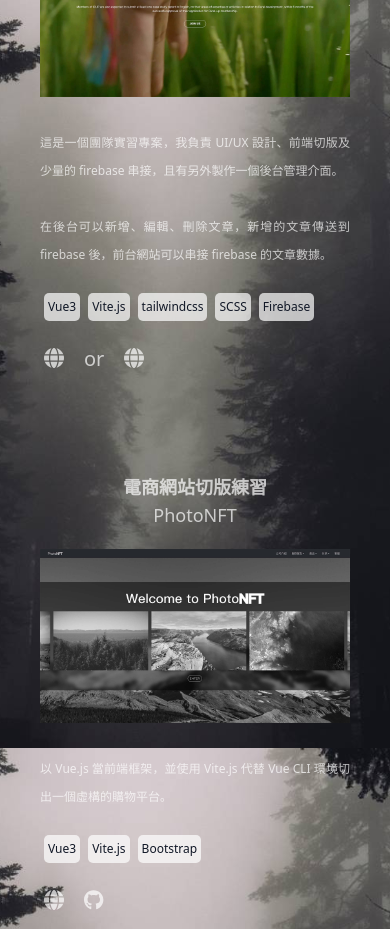
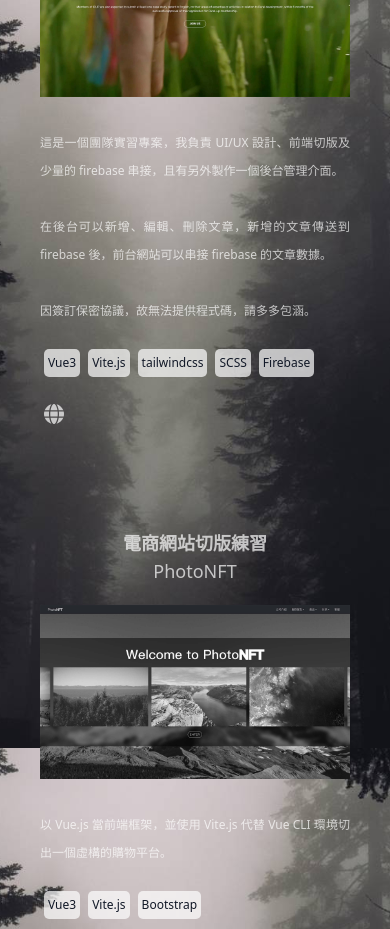
Before and after one commit to eddychen86/SideProject_03__My-Blog, a Vue app: page /project in a window 390 px wide. Shown: the part 940-1869 px from the top of the page. Built offline with nearby package versions, Linux system fonts and the light colour scheme.

Commit message:
刪除 IRUP 主要網域連結

```diff
--- a/src/components/pages/Project.vue
+++ b/src/components/pages/Project.vue
@@ -57,7 +57,8 @@
         <div class="spInfo">
           <p class="para leading-7 md:col-span-3">
             這是一個團隊實習專案，我負責 UI/UX 設計、前端切版及少量的 firebase 串接，且有另外製作一個後台管理介面。<br /><br />
-            在後台可以新增、編輯、刪除文章，新增的文章傳送到 firebase 後，前台網站可以串接 firebase 的文章數據。
+            在後台可以新增、編輯、刪除文章，新增的文章傳送到 firebase 後，前台網站可以串接 firebase 的文章數據。<br /><br />
+            因簽訂保密協議，故無法提供程式碼，請多多包涵。
           </p>
           <div class="spList">
             <ul class="flex flex-wrap">
@@ -68,10 +69,6 @@
               <li class="spItem">Firebase</li>
             </ul>
             <p class="text-xl mt-5 px-1">
-              <a target="_blank" href="http://irup.nchu.edu.tw:83/" class="mr-5 xs:mr-0 scale-100 hover:scale-110">
-                <fa :icon="['fa-solid', 'globe']"/>
-              </a>
-              <span class="hidden xs:inline-block">&emsp;or&emsp;</span>
               <a target="_blank" href="http://irupvip.ddns.net:83/" class="scale-100 hover:scale-110">
                 <fa :icon="['fa-solid', 'globe']"/>
               </a>
```
